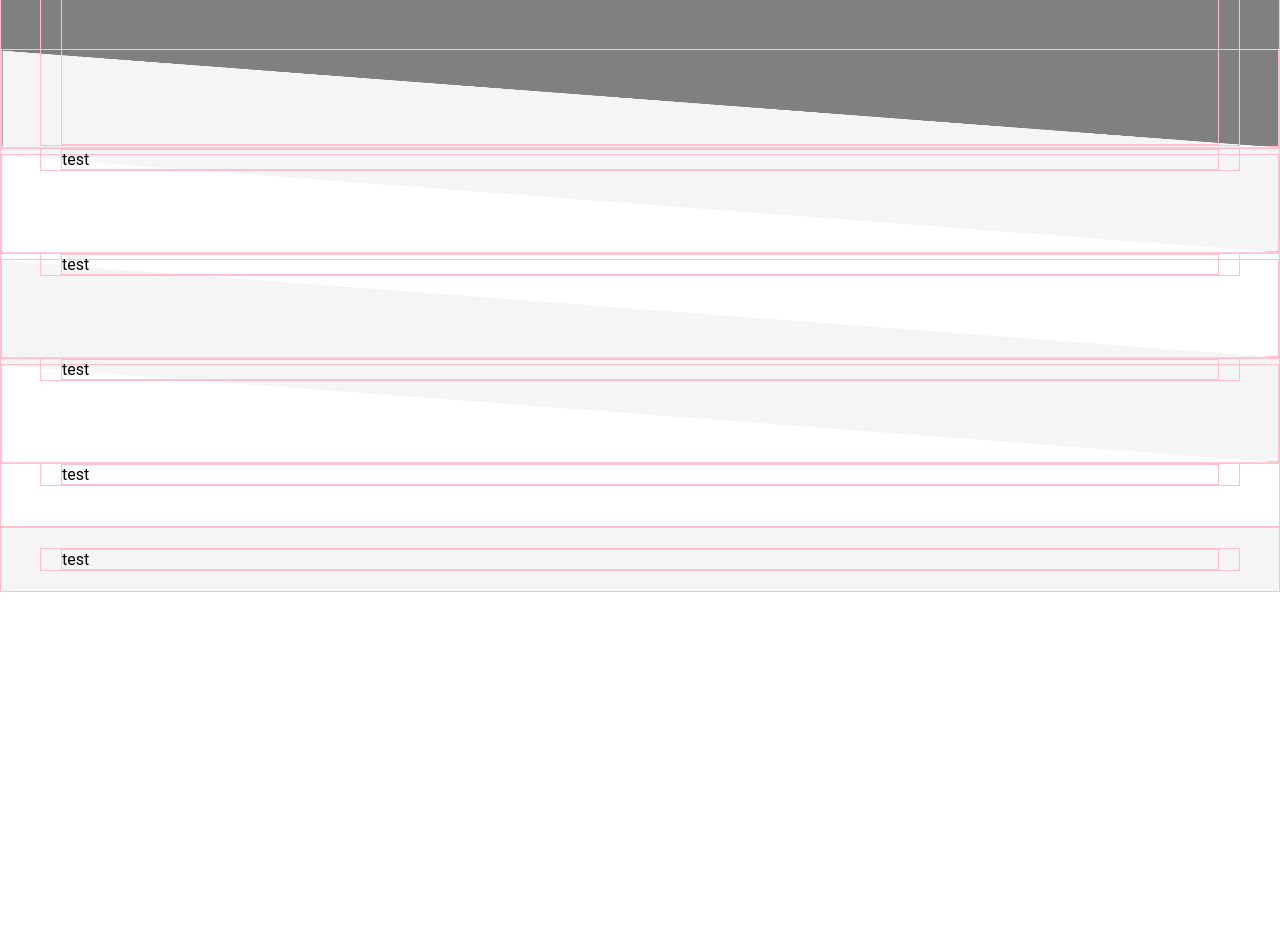
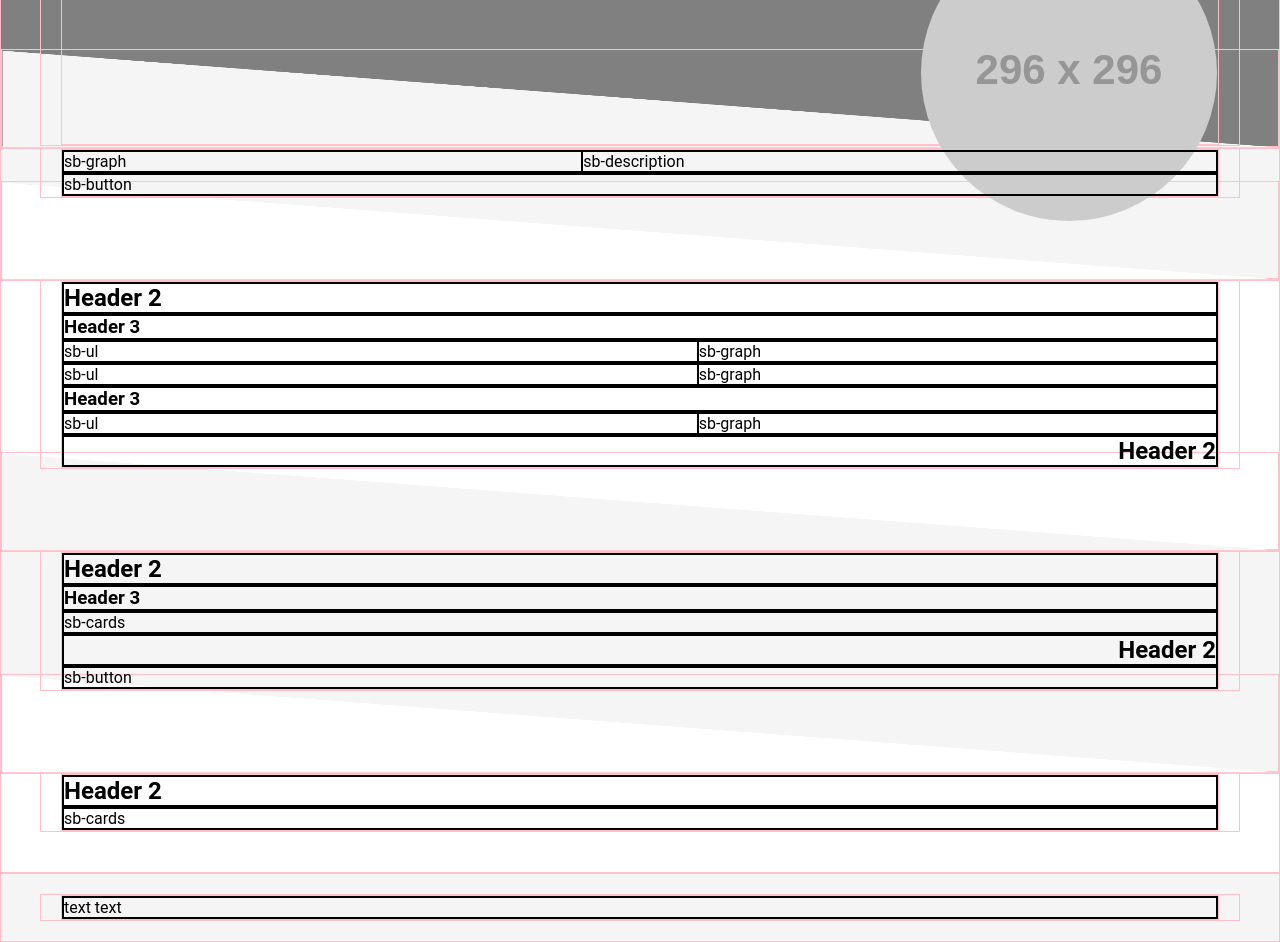
Before and after one commit to y4t6-zz/landing, a website: page src/html/pages/index.html in a window 1280 px wide. Shown: the part 257-1199 px from the top of the page. Before the commit the page ends 849 px from the top, so only its background shows below. Drawn offline with nearby package versions, Linux system fonts and the light colour scheme; files that its build step writes are made by us from their sources; placeholder pictures from the web are drawn by us; files whose address does not match are found by name.

Commit message:
Заканчиваем второй слой (c-land-content)

```diff
--- a/src/html/containers/_head.html
+++ b/src/html/containers/_head.html
@@ -5,7 +5,7 @@
     <meta http-equiv="X-UA-Compatible" content="IE=edge">
     <meta name="viewport" content="width=device-width, initial-scale=1">
 
-	<title>Initial Project</title>
+	<title>Landing | y4t6</title>
 	<link rel="stylesheet" href="app/css/styles.css">
 	<link rel="icon" type="image/png" href="app/img/design/favicon.png">
 
--- a/src/html/pages/index.html
+++ b/src/html/pages/index.html
@@ -4,7 +4,11 @@
 <div class="c-land-block c-land-block--header">
     <div class="c-land-block__center">
         <div class="c-land-block__inner">
-            test
+            <div class="c-land-content l-logo-wrap">
+                <a href="#" class="sb-logo">
+                    <img src="http://placehold.it/245x75">
+                </a>
+            </div>
         </div>
     </div>
 </div>
@@ -14,7 +18,22 @@
     </div>
     <div class="c-land-block__center">
         <div class="c-land-block__inner">
-            test
+            <div class="c-land-content l-top-circle-wrap">
+                <img src="http://placehold.it/296x296">
+            </div>
+            <div class="c-land-content">
+                <div class="c-land-content__item c-land-content__item--small">
+                    sb-graph
+                </div>
+                <div class="c-land-content__item c-land-content__item--big">
+                    sb-description
+                </div>
+            </div>
+            <div class="c-land-content">
+                <div class="c-land-content__item">
+                    sb-button
+                </div>
+            </div>
         </div>
     </div>
 </div>
@@ -24,7 +43,50 @@
     </div>
     <div class="c-land-block__center">
         <div class="c-land-block__inner">
-            test
+            <div class="c-land-content">
+                <div class="c-land-content__item">
+                    <h2>Header 2</h2>
+                </div>
+            </div>
+            <div class="c-land-content">
+                <div class="c-land-content__item">
+                    <h3>Header 3</h3>
+                </div>
+            </div>
+            <div class="c-land-content">
+                <div class="c-land-content__item c-land-content__item--big">
+                    sb-ul
+                </div>
+                <div class="c-land-content__item c-land-content__item--small">
+                    sb-graph
+                </div>
+            </div>
+            <div class="c-land-content">
+                <div class="c-land-content__item c-land-content__item--big">
+                    sb-ul
+                </div>
+                <div class="c-land-content__item c-land-content__item--small">
+                    sb-graph
+                </div>
+            </div>
+            <div class="c-land-content">
+                <div class="c-land-content__item">
+                    <h3>Header 3</h3>
+                </div>
+            </div>
+            <div class="c-land-content">
+                <div class="c-land-content__item c-land-content__item--big">
+                    sb-ul
+                </div>
+                <div class="c-land-content__item c-land-content__item--small">
+                    sb-graph
+                </div>
+            </div>
+            <div class="c-land-content l-h2-wrap-right">
+                <div class="c-land-content__item">
+                    <h2>Header 2</h2>
+                </div>
+            </div>
         </div>
     </div>
 </div>
@@ -34,7 +96,31 @@
     </div>
     <div class="c-land-block__center">
         <div class="c-land-block__inner">
-            test
+            <div class="c-land-content">
+                <div class="c-land-content__item">
+                    <h2>Header 2</h2>
+                </div>
+            </div>
+            <div class="c-land-content">
+                <div class="c-land-content__item">
+                    <h3>Header 3</h3>
+                </div>
+            </div>
+            <div class="c-land-content">
+                <div class="c-land-content__item">
+                    sb-cards
+                </div>
+            </div>
+            <div class="c-land-content l-h2-wrap-right l-h2-wrap-big">
+                <div class="c-land-content__item">
+                    <h2>Header 2</h2>
+                </div>
+            </div>
+            <div class="c-land-content">
+                <div class="c-land-content__item">
+                    sb-button
+                </div>
+            </div>
         </div>
     </div>
 </div>
@@ -44,14 +130,27 @@
     </div>
     <div class="c-land-block__center">
         <div class="c-land-block__inner">
-            test
+            <div class="c-land-content">
+                <div class="c-land-content__item">
+                    <h2>Header 2</h2>
+                </div>
+            </div>
+            <div class="c-land-content">
+                <div class="c-land-content__item">
+                    sb-cards
+                </div>
+            </div>
         </div>
     </div>
 </div>
 <div class="c-land-block c-land-block--footer c-land-block--grey">
     <div class="c-land-block__center">
         <div class="c-land-block__inner">
-            test
+            <div class="c-land-content">
+                <div class="c-land-content__item">
+                    <p>text text</p>
+                </div>
+            </div>
         </div>
     </div>
 </div>
--- /dev/null
+++ b/src/scss/_l.scss
@@ -0,0 +1,31 @@
+.l-logo-wrap {
+    &.c-land-content {
+        font-size: 0;
+        padding-top: 40px;
+    }
+}
+.l-top-circle-wrap {
+    &.c-land-content {
+        position: absolute;
+        left: 0;
+        right: 0;
+        top: 0;
+        img {
+            position: absolute;
+            right: 0;
+            bottom: -70px;
+            border-radius: 200px;
+        }
+    }
+}
+.l-h2-wrap-right {
+    h2 {
+        float: right;
+        text-align: right;
+    }
+}
+.l-h2-wrap-big {
+    h2 {
+        max-width: 100%;
+    }
+}
--- a/src/scss/_sb.scss
+++ b/src/scss/_sb.scss
@@ -0,0 +1,6 @@
+.sb-logo {
+    display: inline-block;
+    img {
+        display: block;
+    }
+}
--- /dev/null
+++ b/src/scss/containers/_c-land-content.scss
@@ -0,0 +1,24 @@
+.c-land-content {
+    h2 {
+        max-width: 50%;
+    }
+    &:after {
+        @extend .clearfix;
+    }
+    &__item {
+        float: left;
+        width: 100%;
+        &--half {
+            width: 50%;
+        }
+        &--big {
+            width: 55%;
+        }
+        &--small {
+            width: 45%;
+        }
+    }
+}
+*[class*="c-land-content"] {
+    border: 1px solid black;
+}
--- a/src/scss/styles.scss
+++ b/src/scss/styles.scss
@@ -6,4 +6,9 @@
 @import 'sbcore/_m';
 @import 'sbcore/_r';
 
+@import '_sb';
+
 @import 'containers/_c-land-block';
+@import 'containers/_c-land-content';
+
+@import '_l';
```
